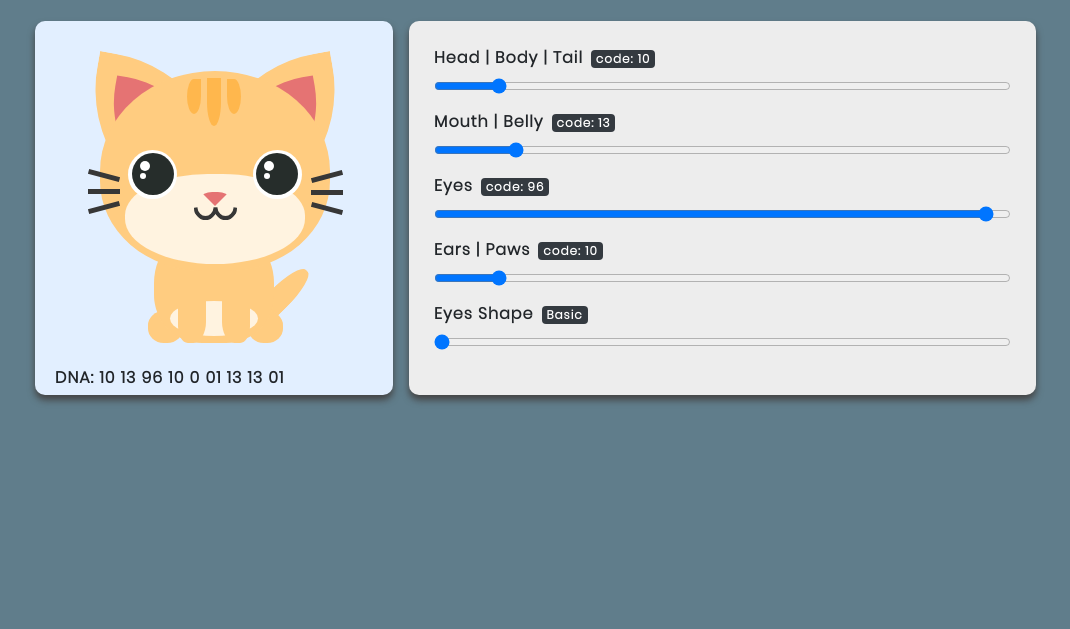
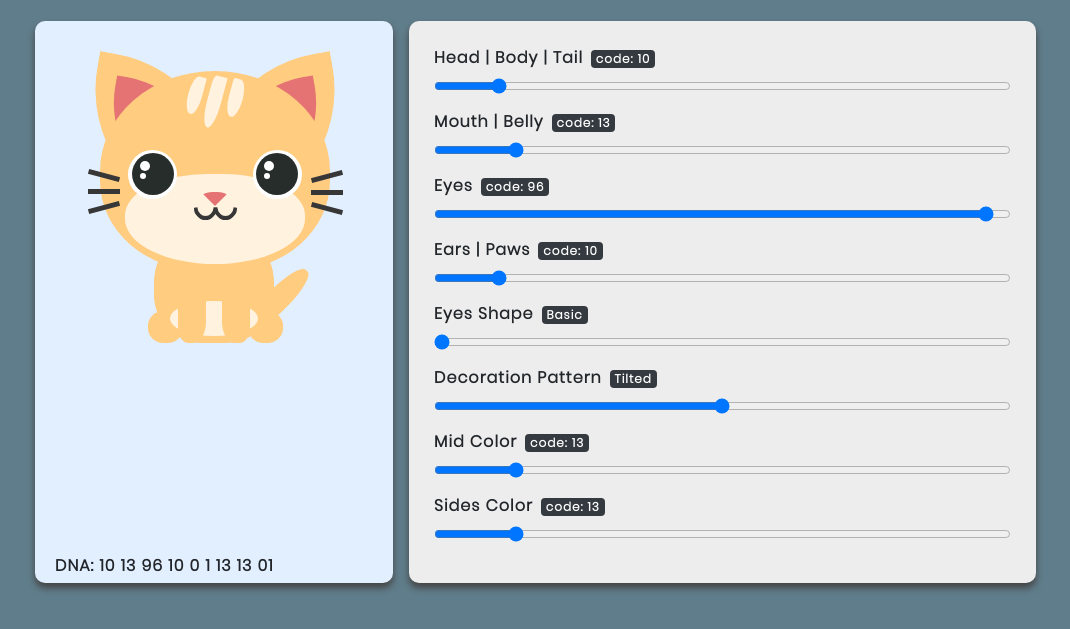
Before and after one commit to margori/moralis-kitties, a plain HTML site: page index.html in a window 1280 px wide. Shown: the part 139-768 px from the top of the page, without its empty margins (76-1146 px from the left). Drawn offline with nearby package versions, Linux system fonts and the light colour scheme.

Commit message:
Add option for dots

```diff
--- a/assets/css/cats.css
+++ b/assets/css/cats.css
@@ -1,4 +1,6 @@
-*, *::before, *::after {
+*,
+*::before,
+*::after {
   margin: 0;
   padding: 0;
   box-sizing: inherit;
@@ -9,7 +11,6 @@ html {
 }
 body {
   background: #607d8b;
-
 }
 
 .cat__head {
@@ -33,7 +34,7 @@ body {
   border-radius: 0 0 50% 50%;
 }
 
- .cat__head-dots_first {
+.cat__head-dots_left {
   position: absolute;
   content: '';
   top: 1px;
@@ -43,7 +44,7 @@ body {
   left: -20px;
   border-radius: 50% 0 50% 50%;
 }
-.cat__head-dots_second {
+.cat__head-dots_right {
   position: absolute;
   content: '';
   top: 1px;
@@ -57,12 +58,13 @@ body {
 .cat__ear {
   position: relative;
 }
-.cat__ear--left, .cat__ear--right {
+.cat__ear--left,
+.cat__ear--right {
   position: absolute;
   top: -8px;
   width: 150px;
   height: 150px;
-    border: 5px solid  transparent;
+  border: 5px solid transparent;
   border-radius: 90% 0 90% 0;
   background: #ffcc80;
   display: flex;
@@ -77,7 +79,8 @@ body {
   transform: rotate(170deg);
   left: 94px;
 }
-.cat__ear--left-inside, .cat__ear--right-inside {
+.cat__ear--left-inside,
+.cat__ear--right-inside {
   width: 108px;
   height: 108px;
   border-radius: 90% 0 90% 0;
@@ -89,7 +92,8 @@ body {
   left: -16px;
   display: flex;
 }
-.cat__eye--left, .cat__eye--right {
+.cat__eye--left,
+.cat__eye--right {
   width: 49px;
   height: 49px;
   background: #fff;
@@ -154,14 +158,15 @@ body {
   -webkit-border-radius: 55% 55% 60% 60%;
   border-radius: 55% 55% 60% 60%;
 }
-.cat__mouth-left, .cat__mouth-right {
+.cat__mouth-left,
+.cat__mouth-right {
   position: absolute;
   top: 120px;
   width: 23px;
   height: 23px;
   -webkit-border-radius: 50%;
   border-radius: 50%;
-    border: 4px solid  #373737;
+  border: 4px solid #373737;
   border-right: 3px solid rgba(255, 255, 255, 0);
   border-top: 3px solid rgba(255, 255, 255, 0);
   transform: rotate(-45deg);
@@ -172,15 +177,24 @@ body {
 .cat__mouth-right {
   left: 108px;
 }
-.cat__whiskers-left, .cat__whiskers-right {
+.cat__whiskers-left,
+.cat__whiskers-right {
   position: relative;
 }
-.cat__whiskers-left, .cat__whiskers-right, .cat__whiskers-left::after, .cat__whiskers-right::after, .cat__whiskers-left::before, .cat__whiskers-right::before {
+.cat__whiskers-left,
+.cat__whiskers-right,
+.cat__whiskers-left::after,
+.cat__whiskers-right::after,
+.cat__whiskers-left::before,
+.cat__whiskers-right::before {
   width: 32px;
   height: 5px;
   background: #373737;
 }
-.cat__whiskers-left::before, .cat__whiskers-right::before, .cat__whiskers-left::after, .cat__whiskers-right::after {
+.cat__whiskers-left::before,
+.cat__whiskers-right::before,
+.cat__whiskers-left::after,
+.cat__whiskers-right::after {
   content: '';
   position: absolute;
   left: 0;
@@ -219,7 +233,7 @@ body {
   width: 120px;
   height: 120px;
   background: #ffcc80;
-    border: 5px solid  transparent;
+  border: 5px solid transparent;
   border-radius: 50% 50% 40% 40%;
   z-index: 3;
 }
@@ -234,7 +248,8 @@ body {
   background: #fff3e0;
   z-index: 4;
 }
-.cat__paw-left, .cat__paw-right {
+.cat__paw-left,
+.cat__paw-right {
   position: absolute;
   top: 24px;
   width: 28px;
--- a/assets/js/catFactory.js
+++ b/assets/js/catFactory.js
@@ -34,10 +34,22 @@ function eyesColor(color, code) {
 
 function earsColor(color, code) {
   $(
-    '.cat__ear--left,.cat__ear--right,.cat__paw-left,.cat__paw-left_inner,.cat__paw-right,.cat__paw-right_inner'
+    '.cat__paw-left,.cat__paw-left_inner,.cat__paw-right,.cat__paw-right_inner,#leftEar,#rightEar'
   ).css('background', '#' + color); //This changes the color of the cat
   $('#earscore').html('code: ' + code); //This updates text of the badge next to the slider
   $('#dnaears').html(code); //This updates the body color part of the DNA that is displayed below the cat
+}
+
+function decorationMidcolor(color, code) {
+  $('#midDot').css('background', '#' + color); //This changes the color of the cat
+  $('#decorationMidcolorName').html('code: ' + code); //This updates text of the badge next to the slider
+  $('#dnadecorationMid').html(code); //This updates the body color part of the DNA that is displayed below the cat
+}
+
+function decorationSidescolor(color, code) {
+  $('#leftDot,#rightDot').css('background', '#' + color); //This changes the color of the cat
+  $('#decorationSidescolorName').html('code: ' + code); //This updates text of the badge next to the slider
+  $('#dnadecorationSides').html(code); //This updates the body color part of the DNA that is displayed below the cat
 }
 //###################################################
 //Functions below will be used later on in the project
@@ -62,12 +74,23 @@ function eyesShape(num) {
   }
 }
 
-function decorationVariation(num) {
+function decorationPattern(num) {
   $('#dnadecoration').html(num);
+  console.log(num);
   switch (num) {
-    case 1:
-      $('#decorationName').html('Basic');
-      normaldecoration();
+    case '0':
+      $('#decorationPatternName').html('Basic');
+      normalDecorationPatern();
+      break;
+    case '1':
+      $('#decorationPatternName').html('Tilted');
+      normalDecorationPatern();
+      tiltedDecorationPatern();
+      break;
+    case '2':
+      $('#decorationPatternName').html('Longer');
+      normalDecorationPatern();
+      longerDecorationPatern();
       break;
   }
 }
@@ -84,7 +107,7 @@ async function upEyes() {
   await $('.cat__eye').find('span').css('border-bottom', '10px solid');
 }
 
-async function normaldecoration() {
+async function normalDecorationPatern() {
   //Remove all style from other decorations
   //In this way we can also use normalDecoration() to reset the decoration style
   $('.cat__head-dots').css({
@@ -94,14 +117,14 @@ async function normaldecoration() {
     top: '1px',
     'border-radius': '0 0 50% 50%',
   });
-  $('.cat__head-dots_first').css({
+  $('.cat__head-dots_left').css({
     transform: 'rotate(0deg)',
     height: '35px',
     width: '14px',
     top: '1px',
     'border-radius': '50% 0 50% 50%',
   });
-  $('.cat__head-dots_second').css({
+  $('.cat__head-dots_right').css({
     transform: 'rotate(0deg)',
     height: '35px',
     width: '14px',
@@ -109,3 +132,28 @@ async function normaldecoration() {
     'border-radius': '0 50% 50% 50%',
   });
 }
+
+async function tiltedDecorationPatern() {
+  //Remove all style from other decorations
+  //In this way we can also use normalDecoration() to reset the decoration style
+  $('.cat__head-dots').css({
+    transform: 'rotate(15deg) scaleY(1.1)',
+    'border-radius': '20% 0 50% 50%',
+  });
+  $('.cat__head-dots_left').css({
+    top: '5px',
+  });
+  $('.cat__head-dots_right').css({
+    top: '-2px',
+    'border-radius': '10% 50% 50% 50%',
+  });
+}
+
+async function longerDecorationPatern() {
+  //Remove all style from other decorations
+  //In this way we can also use normalDecoration() to reset the decoration style
+  $('.cat__head-dots').css({
+    transform: 'rotate(0deg) scaleY(1.5)',
+    top: '13px',
+  });
+}
--- a/assets/js/catSettings.js
+++ b/assets/js/catSettings.js
@@ -7,7 +7,7 @@ var defaultDNA = {
   earsColor: 10,
   //Cattributes
   eyesShape: '0',
-  decorationPattern: '01',
+  decorationPattern: '1',
   decorationMidcolor: 13,
   decorationSidescolor: 13,
   animation: '01',
@@ -58,6 +58,15 @@ function renderCat(dna) {
   $('#earsColor').val(dna.earsColor);
   eyesShape(dna.eyesShape);
   $('#eyesShape').val(dna.eyesShape);
+  decorationPattern(dna.decorationPattern);
+  $('#decorationPattern').val(dna.decorationPattern);
+  decorationMidcolor(colors[dna.decorationMidcolor], dna.decorationMidcolor);
+  $('#decorationMidcolor').val(dna.decorationMidcolor);
+  decorationSidescolor(
+    colors[dna.decorationSidescolor],
+    dna.decorationSidescolor
+  );
+  $('#decorationSidescolor').val(dna.decorationSidescolor);
 }
 
 // Changing cat colors
@@ -85,3 +94,17 @@ $('#eyesShape').change(() => {
   var shapeVal = $('#eyesShape').val();
   eyesShape(shapeVal);
 });
+$('#decorationPattern').change(() => {
+  var shapeVal = $('#decorationPattern').val();
+  decorationPattern(shapeVal);
+});
+$('#decorationMidcolor').change(() => {
+  var colorVal = $('#decorationMidcolor').val();
+  var colorKey = ('00' + colorVal).slice(-2);
+  decorationMidcolor(colors[colorKey], colorKey);
+});
+$('#decorationSidescolor').change(() => {
+  var colorVal = $('#decorationSidescolor').val();
+  var colorKey = ('00' + colorVal).slice(-2);
+  decorationSidescolor(colors[colorKey], colorKey);
+});
--- a/index.html
+++ b/index.html
@@ -52,8 +52,8 @@
 
             <div id="head" class="cat__head">
               <div id="midDot" class="cat__head-dots">
-                <div id="leftDot" class="cat__head-dots_first"></div>
-                <div id="rightDot" class="cat__head-dots_second"></div>
+                <div id="leftDot" class="cat__head-dots_left"></div>
+                <div id="rightDot" class="cat__head-dots_right"></div>
               </div>
               <div class="cat__eye">
                 <div class="cat__eye--left">
@@ -175,6 +175,54 @@
                 id="eyesShape"
               />
             </div>
+            <div class="form-group">
+              <label for="formControlRange">
+                <b>Decoration Pattern</b
+                ><span
+                  class="badge badge-dark ml-2"
+                  id="decorationPatternName"
+                ></span>
+              </label>
+              <input
+                type="range"
+                min="0"
+                max="2"
+                class="form-control-range"
+                id="decorationPattern"
+              />
+            </div>
+            <div class="form-group">
+              <label for="formControlRange">
+                <b>Mid Color</b
+                ><span
+                  class="badge badge-dark ml-2"
+                  id="decorationMidcolorName"
+                ></span>
+              </label>
+              <input
+                type="range"
+                min="0"
+                max="99"
+                class="form-control-range"
+                id="decorationMidcolor"
+              />
+            </div>
+            <div class="form-group">
+              <label for="formControlRange">
+                <b>Sides Color</b
+                ><span
+                  class="badge badge-dark ml-2"
+                  id="decorationSidescolorName"
+                ></span>
+              </label>
+              <input
+                type="range"
+                min="0"
+                max="99"
+                class="form-control-range"
+                id="decorationSidescolor"
+              />
+            </div>
           </div>
         </div>
       </div>
```
Lines whose indentation alone changed are shown as unchanged.
